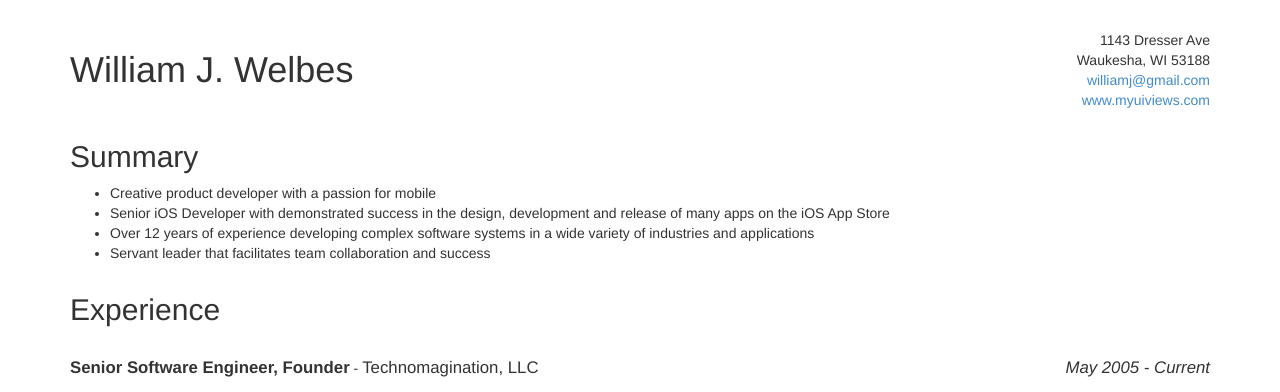
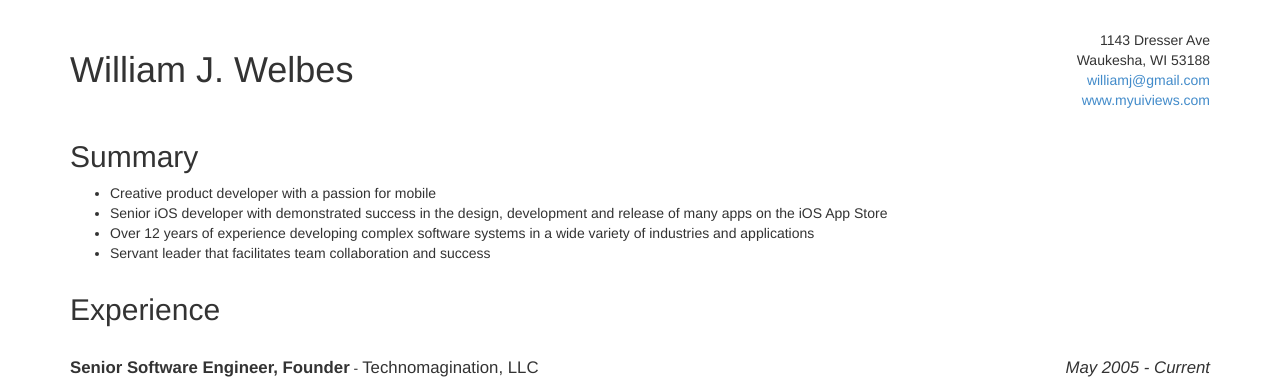
Before and after one commit to welbesw/welbesw.github.io, a Jekyll site: the page built from resume.html, in a window 1280 px wide and 900 px high. Shown: the top 392 px of the window. Built offline with Jekyll 4.4.1, drawn with Linux system fonts in a browser that asks for light colours; some of the changed text lies outside the part shown.

Commit message:
Tweaks to resume.

```diff
--- a/resume.html
+++ b/resume.html
@@ -28,7 +28,7 @@
 	<div class="col-sm-12">
 		<ul>
 			<li>Creative product developer with a passion for mobile</li>
-			<li>Senior iOS Developer with demonstrated success in the design, development and release of many apps on the iOS App Store</li>
+			<li>Senior iOS developer with demonstrated success in the design, development and release of many apps on the iOS App Store</li>
 			<li>Over 12 years of experience developing complex software systems in a wide variety of industries and applications</li>
 			<li>Servant leader that facilitates team collaboration and success</li>
 		</ul>
@@ -174,7 +174,7 @@
 <div class="row">
 	<div class="col-sm-12">
 		<div class="opensource-link"><a href="https://github.com/welbesw/BigcommerceApi">https://github.com/welbesw/BigcommerceApi</a></div>
-		<div class="opensource-description">A simple swift library to access to the Bigcommerce Stores API</div>
+		<div class="opensource-description">A simple swift client library to access the Bigcommerce Stores API</div>
 	</div>
 </div>
 
@@ -189,7 +189,7 @@
 <div class="row">
 	<div class="col-sm-12">
 		<div class="opensource-link"><a href="https://github.com/welbesw/easypost-swift">https://github.com/welbesw/easypost-swift</a></div>
-		<div class="opensource-description">A simple client library for the EasyPost API built in Swift</div>
+		<div class="opensource-description">A simple Swift client library for the EasyPost API</div>
 	</div>
 </div>
 
```
